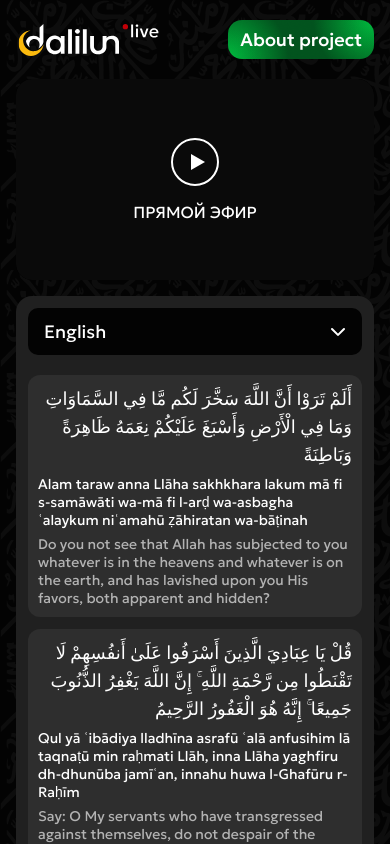
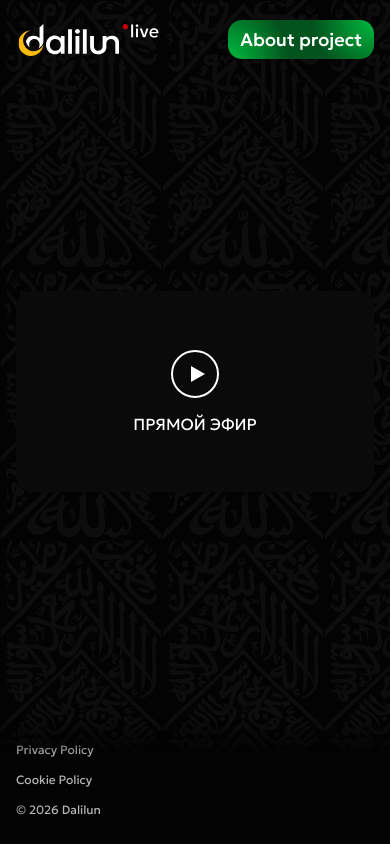
Before and after one commit to AnotherProksY/Dalilun-Live, a React (Vite) app: page / in a window 390 px wide. Shown: the top 844 px of the page. Built offline with nearby package versions, Linux system fonts and the light colour scheme.

Commit message:
feat: добавить флаг LIVE_PAGE_SHOW_DUAS отображения блока субтитров

```diff
--- a/src/pages/LivePage.module.scss
+++ b/src/pages/LivePage.module.scss
@@ -39,3 +39,10 @@
     gap: 16px;
   }
 }
+
+/* Только колонка + без дуа: плеер по вертикали по центру доступной области */
+.mainSoloMobile {
+  @media (max-width: 1023px) {
+    justify-content: center;
+  }
+}
--- a/src/pages/LivePage.tsx
+++ b/src/pages/LivePage.tsx
@@ -5,6 +5,9 @@ import { LiveDuas } from '@/components/LiveDuas/LiveDuas'
 import { Container } from '@/components/UI/Container/Container'
 import { MainLayout } from '@/layouts/MainLayout/MainLayout'
 import styles from './LivePage.module.scss'
+
+/** false — скрыть блок субтитров на странице, true — показать */
+const LIVE_PAGE_SHOW_DUAS = false
 
 export function LivePage() {
   const { t, i18n } = useTranslation()
@@ -16,9 +19,15 @@ export function LivePage() {
   return (
     <MainLayout>
       <div className={styles.page}>
-        <Container className={styles.main}>
+        <Container
+          className={
+            LIVE_PAGE_SHOW_DUAS
+              ? styles.main
+              : `${styles.main} ${styles.mainSoloMobile}`
+          }
+        >
           <LivePlayer />
-          <LiveDuas />
+          {LIVE_PAGE_SHOW_DUAS && <LiveDuas />}
         </Container>
       </div>
     </MainLayout>
```
